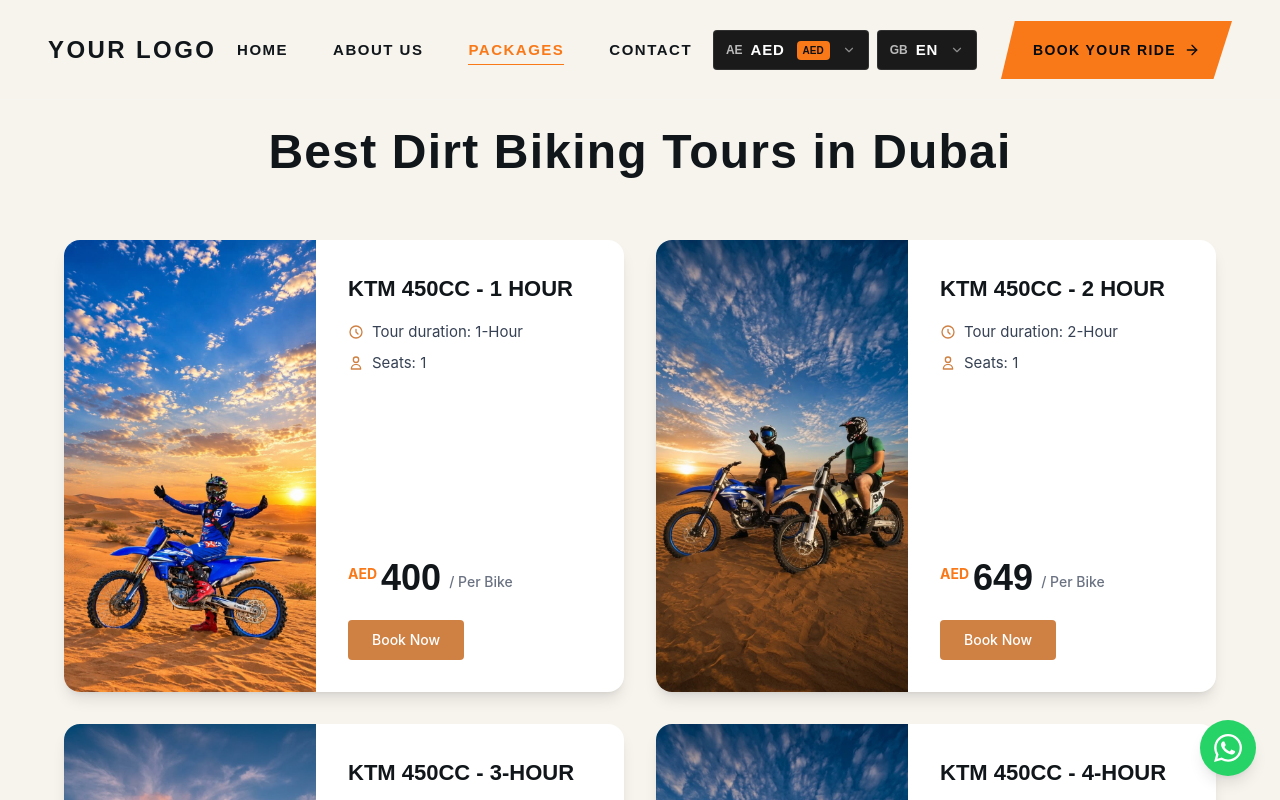
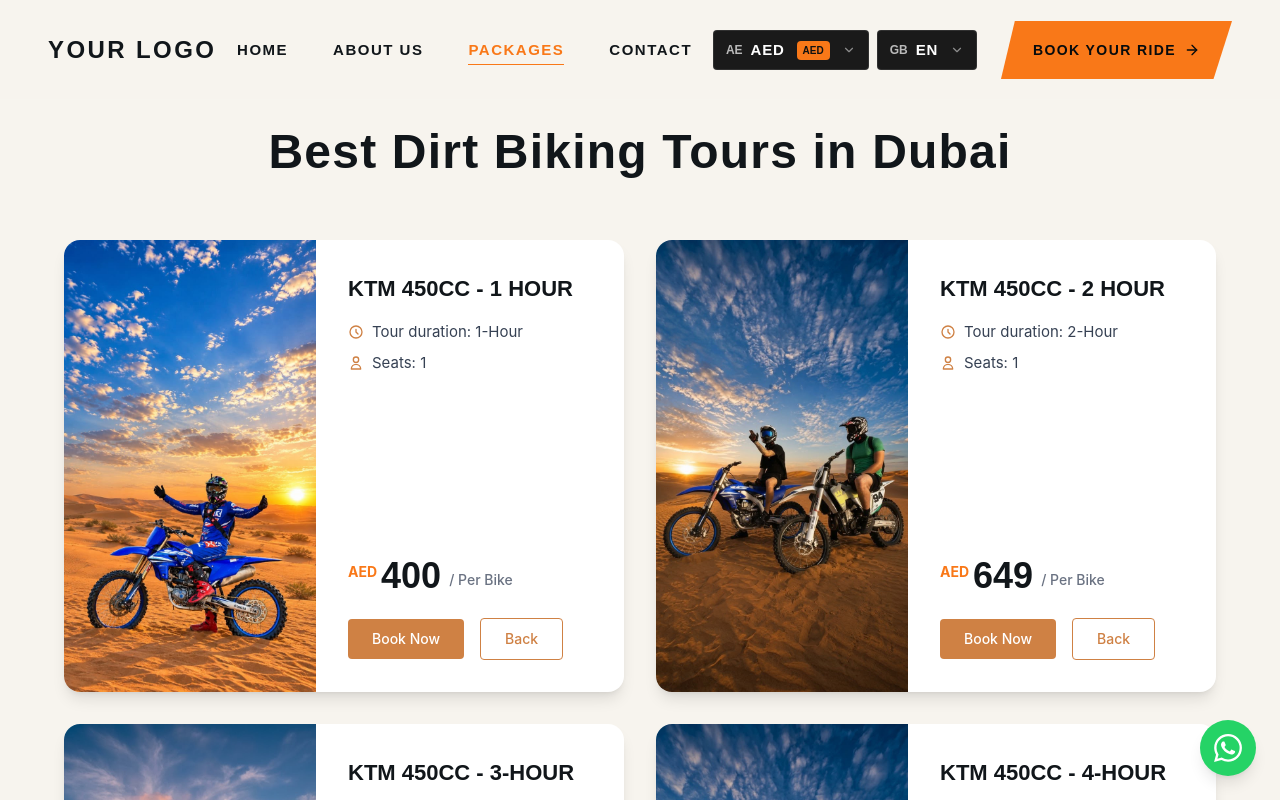
Before and after one commit to rameezwangde/Dirt-Bike, a React app: page /dirt-bike-dubai in a window 1280 px wide. Shown: the top 800 px of the page. Built offline with nearby package versions, Linux system fonts and the light colour scheme; the HTML template or start-up script is replaced by a standard one.

Commit message:
feat: add DirtBike page component with tour packages and pricing options

```diff
--- a/src/pages/DirtBike.jsx
+++ b/src/pages/DirtBike.jsx
@@ -1,4 +1,5 @@
 import React from 'react';
+import { Link } from 'react-router-dom';
 import Navbar from '../components/Navbar';
 import Footer from '../components/Footer';
 import { motion } from 'framer-motion';
@@ -118,9 +119,14 @@ const DirtBike = () => {
                   <span className="text-gray-500 text-sm font-medium mb-1">/ Per Bike</span>
                 </div>
 
-                <a href="https://wa.me/971504799258" target="_blank" rel="noopener noreferrer" className="bg-[#cf8144] hover:bg-[#b56e36] text-white py-2.5 px-6 rounded text-sm font-medium transition-colors w-fit inline-block">
-                  Book Now
-                </a>
+                <div className="flex items-center gap-4">
+                  <a href="https://wa.me/971504799258" target="_blank" rel="noopener noreferrer" className="bg-[#cf8144] hover:bg-[#b56e36] text-white py-2.5 px-6 rounded text-sm font-medium transition-colors w-fit inline-block">
+                    Book Now
+                  </a>
+                  <Link to="/packages" className="border border-[#cf8144] text-[#cf8144] hover:bg-[#cf8144] hover:text-white py-2.5 px-6 rounded text-sm font-medium transition-colors w-fit inline-block text-center">
+                    Back
+                  </Link>
+                </div>
               </div>
             </motion.div>
           ))}
```
